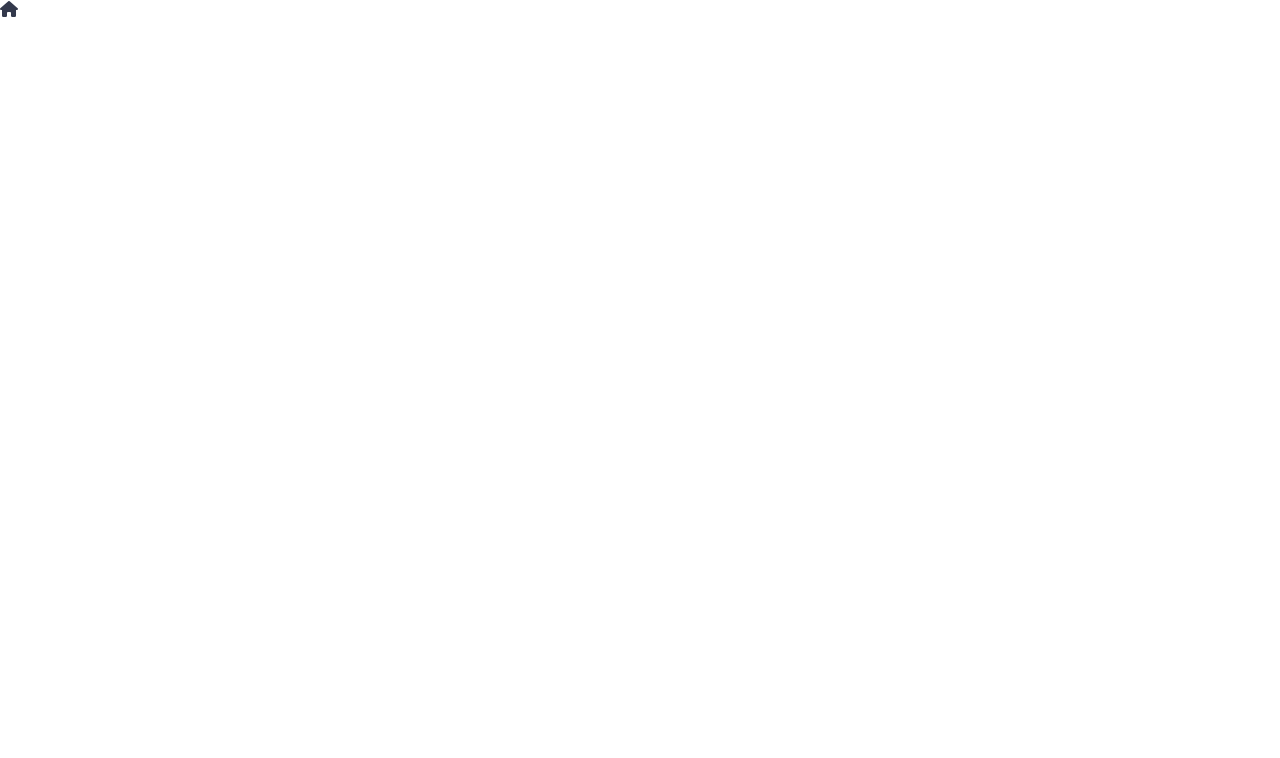
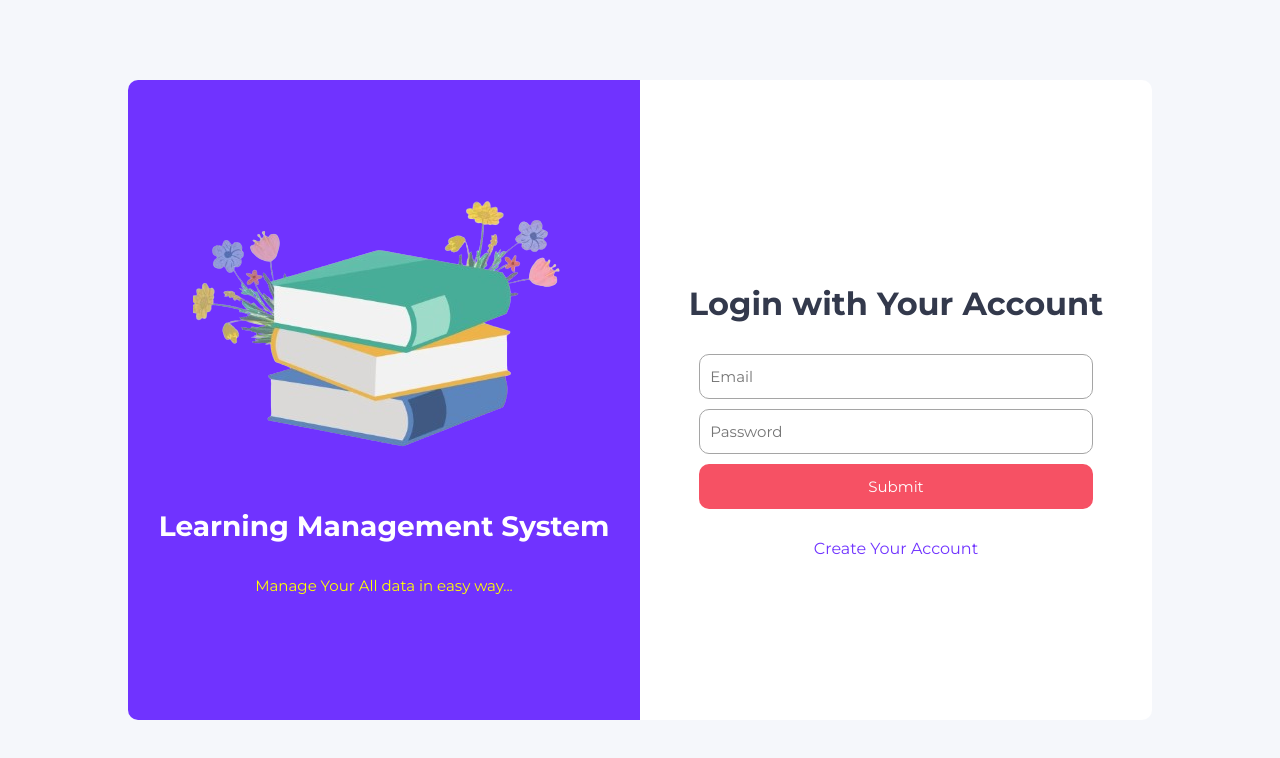
Before and after one commit to MazharAnsari95/lms-frontend, a React (Vite) app: page /login in a window 1280 px wide. Shown: the top 758 px of the page. Built offline with nearby package versions, Linux system fonts and the light colour scheme.

Commit message:
work as Dashboard

```diff
--- a/src/App.jsx
+++ b/src/App.jsx
@@ -9,7 +9,7 @@ import 'react-toastify/dist/ReactToastify.css';
 
 const App = () => {
   const myRouter = createBrowserRouter([
-    {path:'',Component:Signup},
+    {path:'',Component:Login},
     { path: 'login', Component: Login },
     { path: 'signup', Component: Signup },
     { path: 'dashboard', Component: Dashboard }
--- a/src/components/Dashboard.jsx
+++ b/src/components/Dashboard.jsx
@@ -1,9 +1,18 @@
 import React from 'react'
+import '../components/style.css'
 
 const Dashboard = () => {
   return (
-    <div>
-      dashboard
+    <div className='dashboard-main-container'>
+      <div className='dashboard-container'>
+        <div className='nav-container'>
+
+        </div>
+        <div className='main-container'>
+
+        </div>
+
+      </div>
     </div>
   )
 }
--- a/src/components/Login.jsx
+++ b/src/components/Login.jsx
@@ -1,9 +1,62 @@
-import React from 'react'
+import React, { useState } from 'react'
+import '../components/style.css'
+import logo from '../assets/logoo.png';
+import axios from 'axios';
+import { toast } from 'react-toastify';
+import { useNavigate } from 'react-router-dom';
+import { Link } from "react-router-dom";
+
+
+
 
 const Login = () => {
+
+  const [email, setEmail] = useState('');
+  const [password, setPassword] = useState('');
+  const [isLoading, setLoading] = useState(false);
+  const navigate = useNavigate();
+  const submitHandler = (event) => {
+    event.preventDefault();
+    setLoading(true);
+    axios.post('http://localhost:8020/user/login', {
+      email: email,
+      password: password
+    })
+      .then(res => {
+        setLoading(false);
+        navigate('/dashboard');
+        console.log(res);
+      })
+      .catch(err => {
+        setLoading(false);
+        toast.error('something is wrong')
+        console.log(err);
+      })
+  }
+
   return (
-    <div>
-     <i class="fa-solid fa-house"></i>
+    <div className='signup-wrapper'>
+      <div className='signup-box'>
+        <div className='signup-left'>
+          <img src={logo} alt="book logo" />
+          <h1 className='signup-left-heading'>Learning Management System</h1>
+          <p className='signup-left-para'>Manage Your All data in easy way...</p>
+
+        </div>
+
+
+        <div className='signup-right'>
+          <form onSubmit={submitHandler} className='signup-form'>
+            <h1>Login with Your Account</h1>
+            <input required type='email' onChange={e => { setEmail(e.target.value) }} placeholder='Email' />
+            <input required type='password' onChange={e => { setPassword(e.target.value) }} placeholder='Password' />
+            <button type='submit'>{isLoading && <i class="fa-solid fa-spinner fa-spin-pulse"></i>}Submit</button>
+            <Link className='link' to='/signup'>Create Your Account</Link>
+          </form>
+
+        </div>
+
+      </div>
     </div>
   )
 }
--- a/src/components/Signup.jsx
+++ b/src/components/Signup.jsx
@@ -4,6 +4,7 @@ import logo from '../assets/logoo.png';
 import axios from 'axios';
 import { toast } from 'react-toastify';
 import { useNavigate } from 'react-router-dom';
+import { Link } from "react-router-dom";
 
 
 
@@ -63,6 +64,7 @@ const Signup = () => {
             <input required onChange={fileHandler} type='file' />
             {imageUrl && <img className='your-logo' alt='Your logo' src={imageUrl} />}
             <button type='submit'>{ isLoading && <i class="fa-solid fa-spinner fa-spin-pulse"></i>}Submit</button>
+            <Link className='link' to='/login'>Login with Your Account</Link>
           </form>
 
         </div>
--- a/src/components/style.css
+++ b/src/components/style.css
@@ -65,7 +65,45 @@ width: 80%;
 border-radius: 10px;
 height: 45px;
 font-size: 15px;
+cursor: pointer;
 }
 .your-logo{
     height: 100px;
 }
+.link{
+    color: #7033FF;
+    text-decoration: none;
+    margin-top: 20px;
+}
+/*---------------------dashboard------------------*/
+.dashboard-main-container{
+    height: 100vh;
+    width: 100%;
+    background:linear-gradient(to right,#cab3ff,rgb(219, 219, 223));
+    display: flex;
+    justify-content: center;
+    align-items: center;
+
+
+
+}
+.dashboard-container{
+    width: 95%;
+    height: 95vh;
+    background-color: white;
+    border-radius: 10px;
+    display: flex;
+    flex-direction: row;
+    overflow: hidden;
+
+}
+.nav-container{
+    width: 20%;
+    height: 95vh;
+    background-color: #7033FF;
+}
+.main-container{
+     width: 80%;
+    height: 95vh;
+    background-color: white;
+}
```
